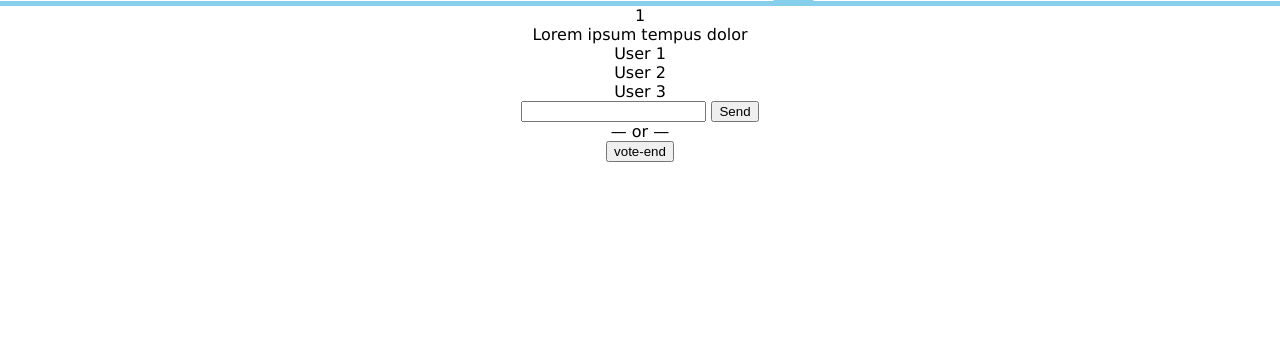
After one commit to Monaden/Collaborastory, a Django app: template src/main/templates/write.html in a window 1280 px wide. The commit adds this page. Shown: the part 436-800 px from the top of the page. Run offline with Django 3.2, Linux system fonts and the light colour scheme; the template is opened without the code that fills it: most values are stand-ins (such as "Sample title", 1, 10 or a date in 2020); some web fonts are replaced.

Commit message:
Some initial views to work with

```diff
--- a/src/main/templates/read.html
+++ b/src/main/templates/read.html
@@ -1 +1,5 @@
-Bork
+{% extends "index.html" %}
+
+{% block content %}
+
+{% endblock %}
--- /dev/null
+++ b/src/main/templates/write.html
@@ -0,0 +1,33 @@
+{% extends "index.html" %}
+
+{% block content %}
+        {{ id }}
+        {% if id != 0 %}
+
+<div>
+    <div id="story">
+        <span class="word user-1">Lorem</span>
+        <span class="word user-2">ipsum</span>
+        <span class="word user-3">tempus</span>
+        <span class="word user-1">dolor</span>
+    </div>
+    <div id="userlist">
+        <div class="user">User 1</div>
+        <div class="user">User 2</div>
+        <div class="user">User 3</div>
+    </div>
+    <div id="input-wrap">
+        <div id="input">
+            <input type="text" name="" id="word"/>
+            <input type="button" value="Send"/>
+        </div>
+         &mdash; or &mdash; <div id="vote-end"><input type="button" value="vote-end"/></div>
+    </div>
+</div>
+        {% else %}
+        <div>
+            <a href="/story/write/new">New</a>
+            <a href="/story/write/join">Join</a>
+        </div>
+        {% endif %}
+{% endblock %}
--- a/src/templates/header.html
+++ b/src/templates/header.html
@@ -2,7 +2,7 @@
 <div id="header">
 
     <div id="logo"><img src="{% static "logo.png" %}" alt="Collaborastory"></div>
-    <div id="read" class="link active">Read</div>
-    <div id="write" class="link">Write</div>
+    <a href="/story/read" id="read" class="link {% if read %}active{% endif %}">Read</a>
+    <a href="/story/write" id="write" class="link {% if not read %}active{% endif %}">Write</a>
 
 </div>
--- a/src/templates/index.html
+++ b/src/templates/index.html
@@ -11,11 +11,11 @@
     </head>
     <body>
         <div id="header-wrap">
-            {% include "header.html" %}
+            {% include "header.html" with read=isRead %}
         </div>
         <div id="content-wrap">
             <div id="content">
-                {{ content }}
+                {% block content %}{% endblock %}
             </div>
         </div>
     </body>
```
